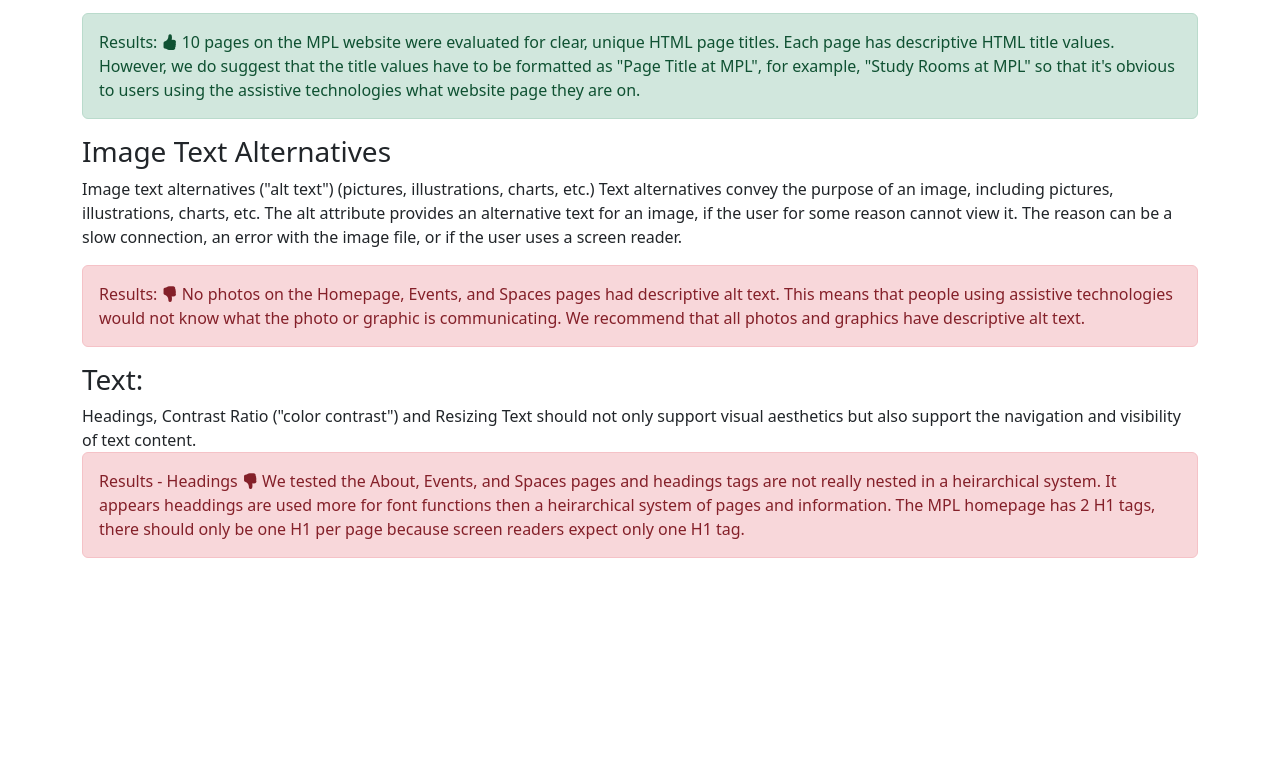
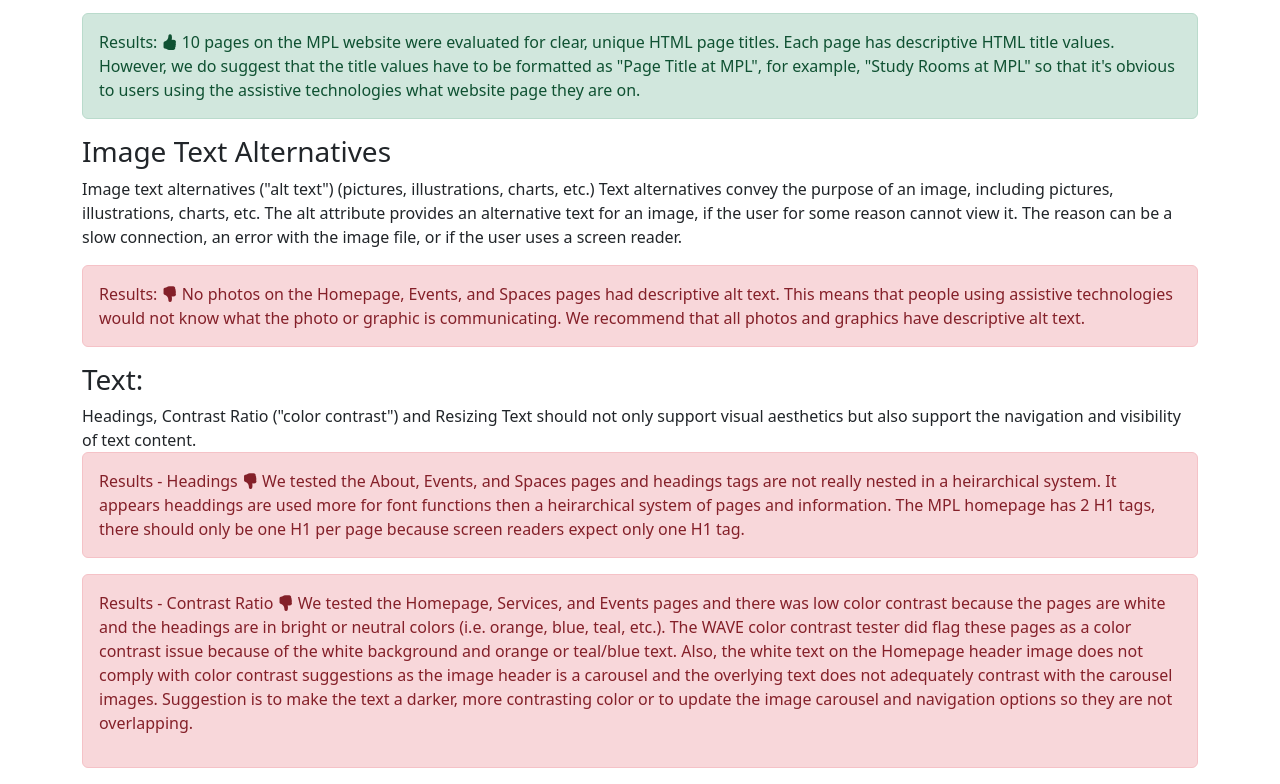
Before and after one commit to christine-severn/christine-severn.github.io, a plain HTML site: page Homework3.html in a window 1280 px wide. Shown: the part 555-1339 px from the top of the page. Before the commit the page ends 1129 px from the top, so only its background shows below. Drawn offline with nearby package versions, Linux system fonts and the light colour scheme.

Commit message:
Update Homework3.html

```diff
--- a/Homework3.html
+++ b/Homework3.html
@@ -35,6 +35,11 @@
                 <p class="alert alert-danger" role="alert">Results - Headings <i class="bi- bi-hand-thumbs-down-fill"></i>
                     We tested the About, Events, and Spaces pages and headings tags are not really nested in a heirarchical system. It appears headdings are used more for font functions then a heirarchical system of pages and information.
                     The MPL homepage has 2 H1 tags, there should only be one H1 per page because screen readers expect only one H1 tag. </p>
+
+                    <div class="alert alert-danger" role="alert">Results - Contrast Ratio <i class="bi bi-hand-thumbs-down-fill"></i> We tested the Homepage, Services, and Events pages and there was low color contrast because the pages are white and the headings are in bright or neutral colors (i.e. orange, blue, teal, etc.). The WAVE color contrast tester did flag these pages as a color contrast issue because of the white background and orange or teal/blue text. Also, the white text on the Homepage header image does not comply with color contrast suggestions as the image header is a carousel and the overlying text does not adequately contrast with the carousel images. Suggestion is to make the text a darker, more contrasting color or to update the image carousel and navigation options so they are not overlapping.</p>
+
+
+                    </div>
         </div>
     </body>
 </html>
```
